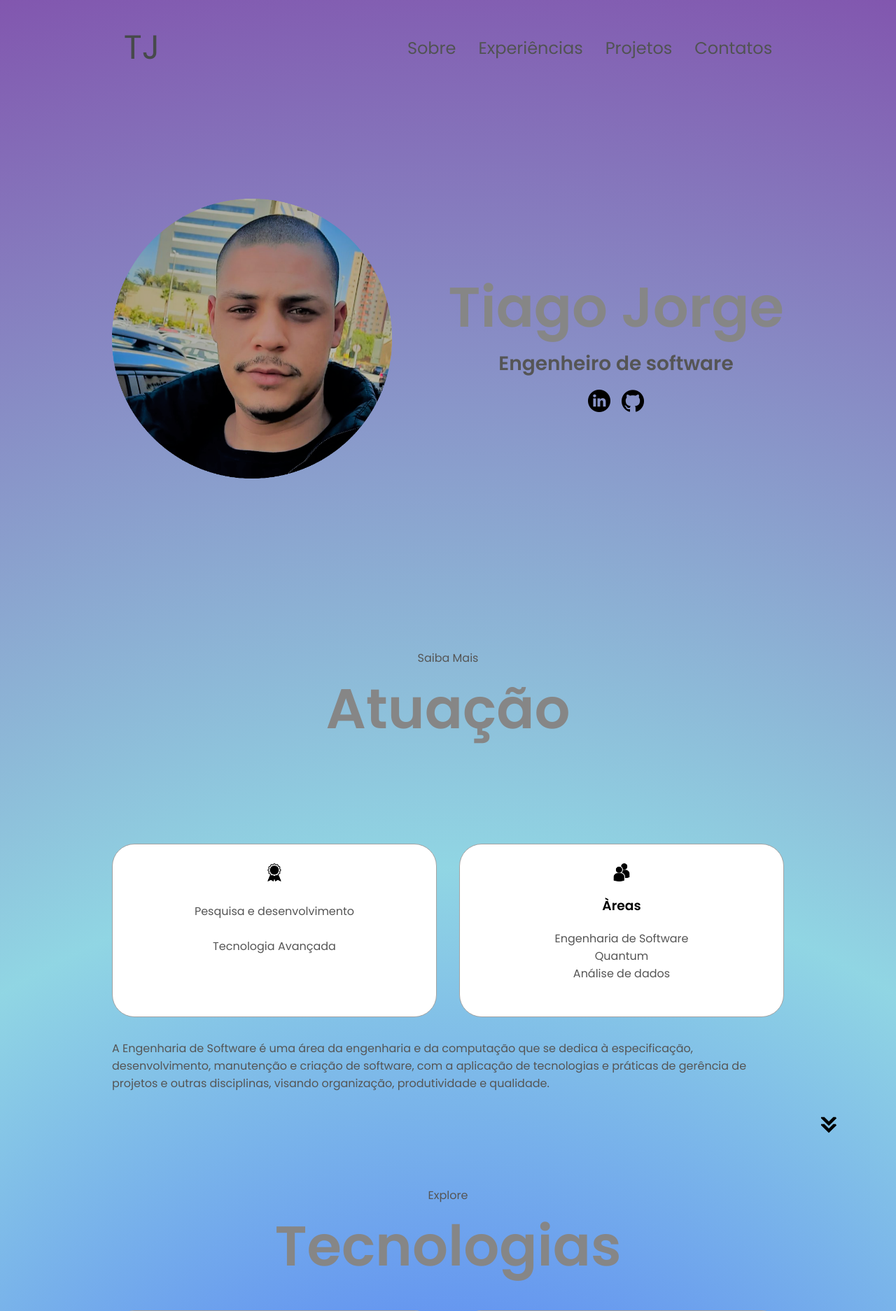
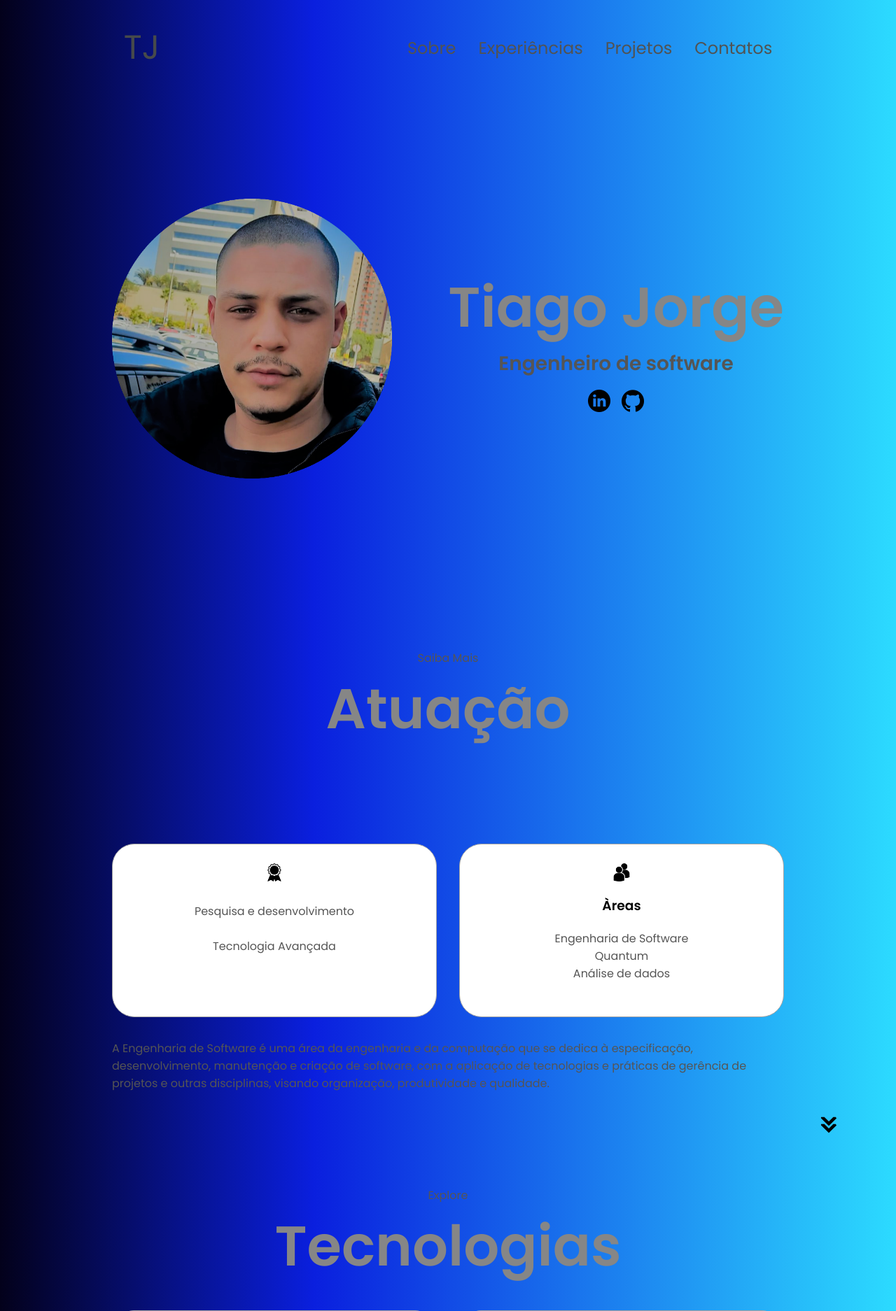
Before and after one commit to tiagojorgee/portfolio, a PHP site: page / in a window 1280 px wide. Shown: the top 1874 px of the page at 70% size. Run offline with PHP 8.4, Linux system fonts and the light colour scheme.

Commit message:
background
atualizando background

```diff
--- a/index.html
+++ b/index.html
@@ -1,5 +1,5 @@
 <!DOCTYPE html>
-<html lang="en">
+<html lang="pt-br">
   <head>
     <meta charset="UTF-8" />
     <meta http-equiv="X-UA-Compatible" content="IE=edge" />
--- a/style.css
+++ b/style.css
@@ -9,8 +9,8 @@
 
 body {
   font-family: "Poppins", sans-serif;
-  background: rgb(63,94,251);
-background: radial-gradient(circle, rgba(63,94,251,1) 0%, rgba(87,192,213,0.6584158415841583) 48%, rgba(124,79,171,0.9579207920792079) 100%);
+  background: rgb(3,1,27);
+  background: linear-gradient(90deg, rgba(3,1,27,1) 0%, rgba(10,31,222,1) 35%, rgba(44,219,255,1) 100%);;
 }
 
 html {
```
